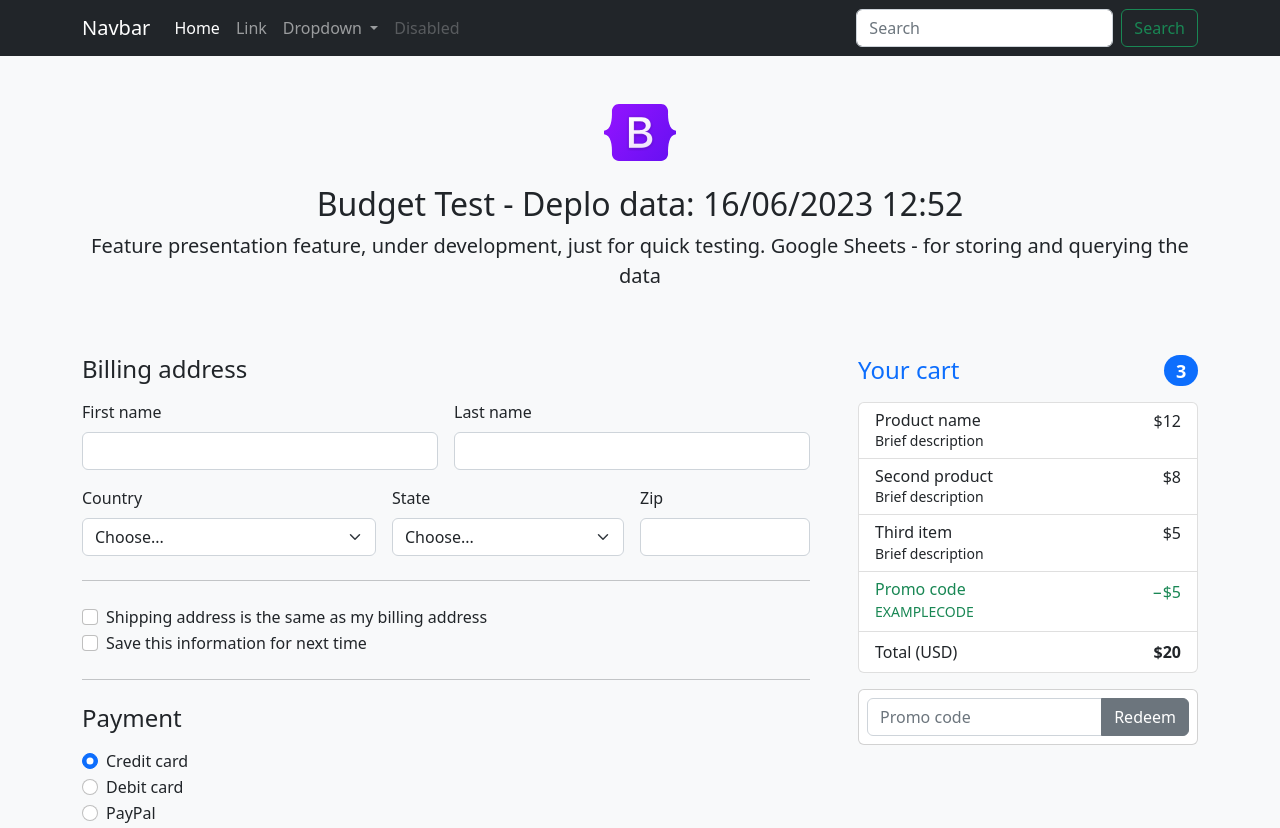
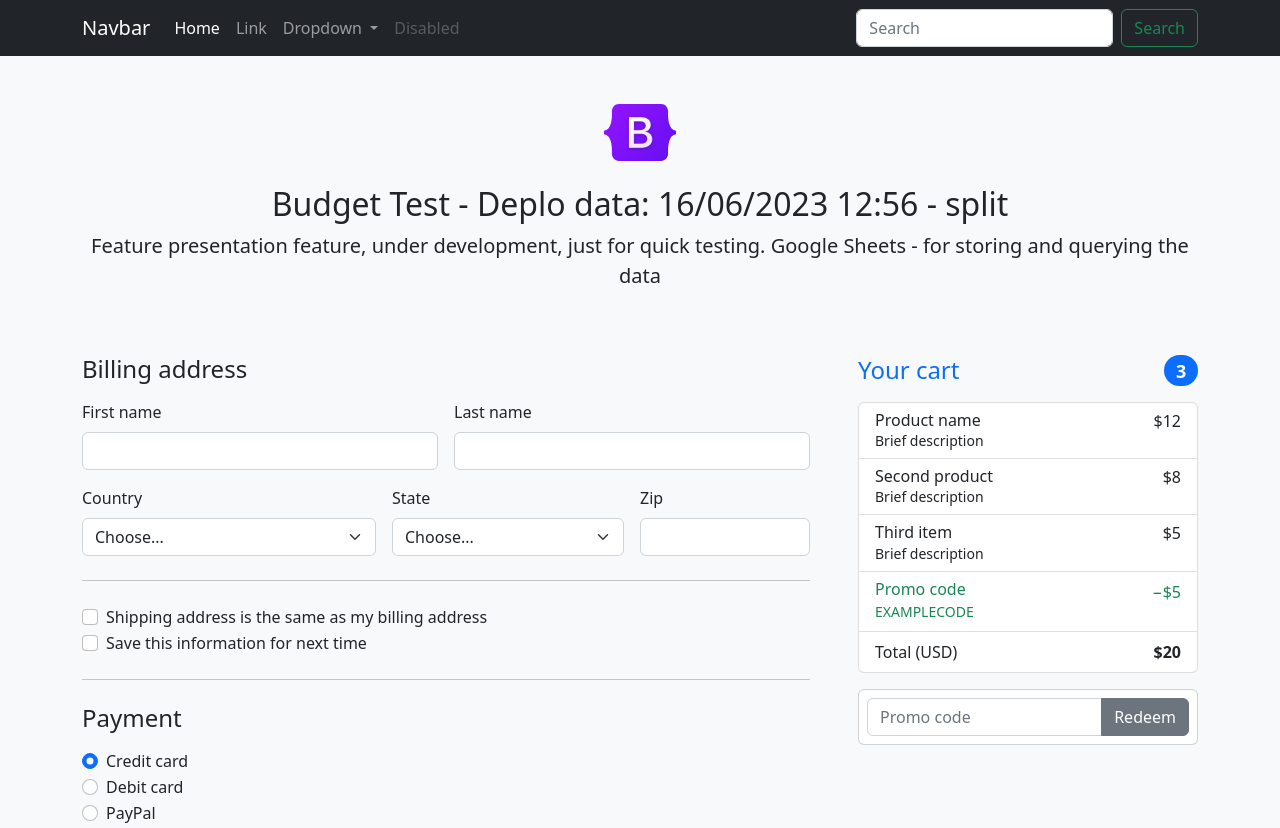
Before and after one commit to hernangior/julio-orcamento-teste, a website: page index.html in a window 1280 px wide. Shown: the top 828 px of the page. Drawn offline with nearby package versions, Linux system fonts and the light colour scheme.

Commit message:
Update index.html

```diff
--- a/index.html
+++ b/index.html
@@ -59,7 +59,7 @@
   <main>
     <div class="py-5 text-center">
       <img class="d-block mx-auto mb-4" src="assets/brand/bootstrap-logo.svg" alt="" width="72" height="57">
-      <h2>Budget Test - Deplo data: 16/06/2023 12:52</h2>
+      <h2>Budget Test - Deplo data: 16/06/2023 12:56 - split</h2>
       <p class="lead">Feature presentation feature, under development, just for quick testing. Google Sheets - for storing and querying the data</p>
     </div>
 
@@ -251,6 +251,10 @@
 			  console.log("# value in JSON");
 			  console.log(JSON.stringify(data));
 			  console.log("size: "+data.length);
+			  console.log("#array: ");
+
+			  var array_list = data.split("\r\n");
+			  console.table(array_list);
 
 			  //alert("Data: " + data + "\nStatus: " + status);
 
```
